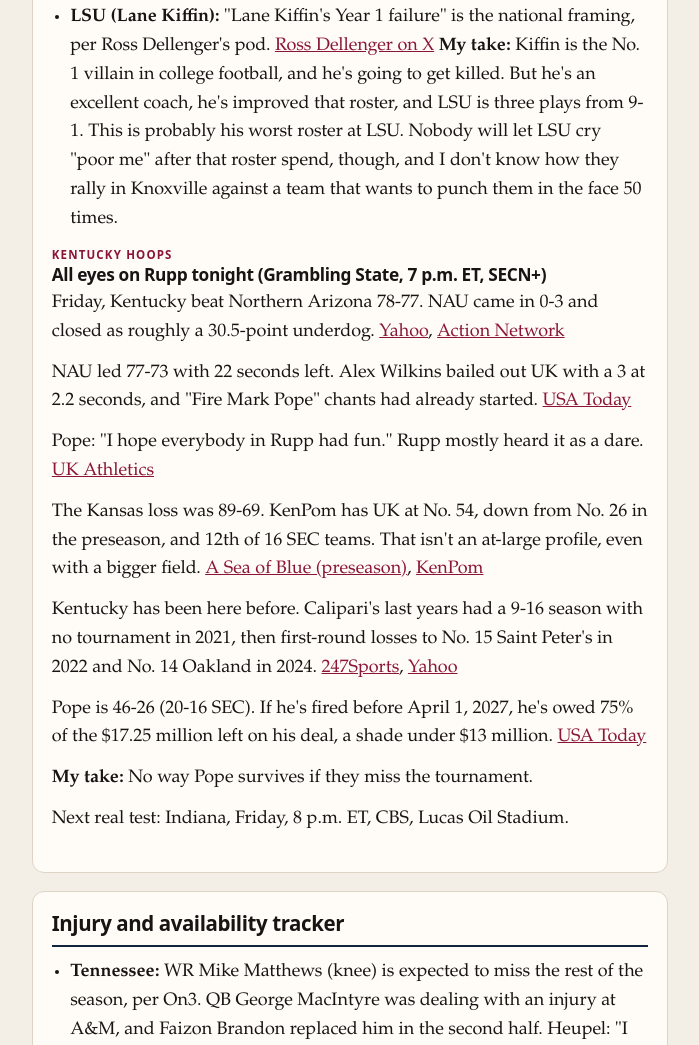
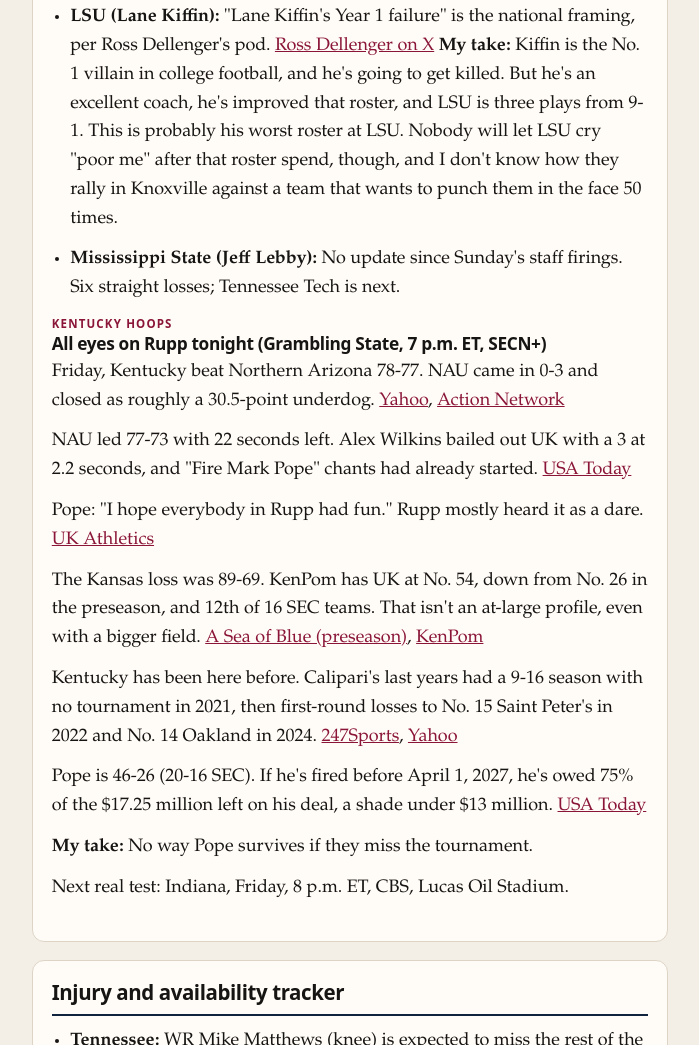
Before and after one commit to wakeupsec1/wakeupsec1.github.io, a plain HTML site: page briefs/2026-11-16.html in a window 1280 px wide. Shown: the part 7984-9029 px from the top of the page, without its empty margins (290-989 px from the left). Drawn offline with Linux system fonts and the light colour scheme.

Commit message:
Add Mississippi State Lebby bullet to Nov 16 brief
Restore the Jeff Lebby coaching-watch item that was in the store copy but missing from the live page, placed before the Pope block.

```diff
--- a/briefs/2026-11-16.html
+++ b/briefs/2026-11-16.html
@@ -466,6 +466,7 @@ section.block > h2 + .story { border-top: 0; }
     <li><strong>South Carolina (Shane Beamer):</strong> Defending his credibility on the Sellers report: "I don't appreciate any insinuating by anybody that I'm trying to be deceitful." <a href="https://www.on3.com/news/shane-beamer-fires-back-after-questions-lanorris-sellers-injury-status-for-arkansas-game/" target="_blank" rel="noopener noreferrer">On3</a></li>
     <li><strong>Texas A&amp;M (Mike Elko):</strong> Pate's "Sarah McLachlan Special" of the week, a short week at OU, and a bowl that requires wins over Oklahoma and Texas. <a href="https://x.com/JoshPateCFB/status/2122143048222069024" target="_blank" rel="noopener noreferrer">Josh Pate on X</a></li>
     <li><strong>LSU (Lane Kiffin):</strong> "Lane Kiffin's Year 1 failure" is the national framing, per Ross Dellenger's pod. <a href="https://x.com/RossDellenger/status/2122077643696738436" target="_blank" rel="noopener noreferrer">Ross Dellenger on X</a> <strong>My take:</strong> Kiffin is the No. 1 villain in college football, and he's going to get killed. But he's an excellent coach, he's improved that roster, and LSU is three plays from 9-1. This is probably his worst roster at LSU. Nobody will let LSU cry "poor me" after that roster spend, though, and I don't know how they rally in Knoxville against a team that wants to punch them in the face 50 times.</li>
+    <li><strong>Mississippi State (Jeff Lebby):</strong> No update since Sunday's staff firings. Six straight losses; Tennessee Tech is next.</li>
   </ul>
 
   <article class="story">
```
